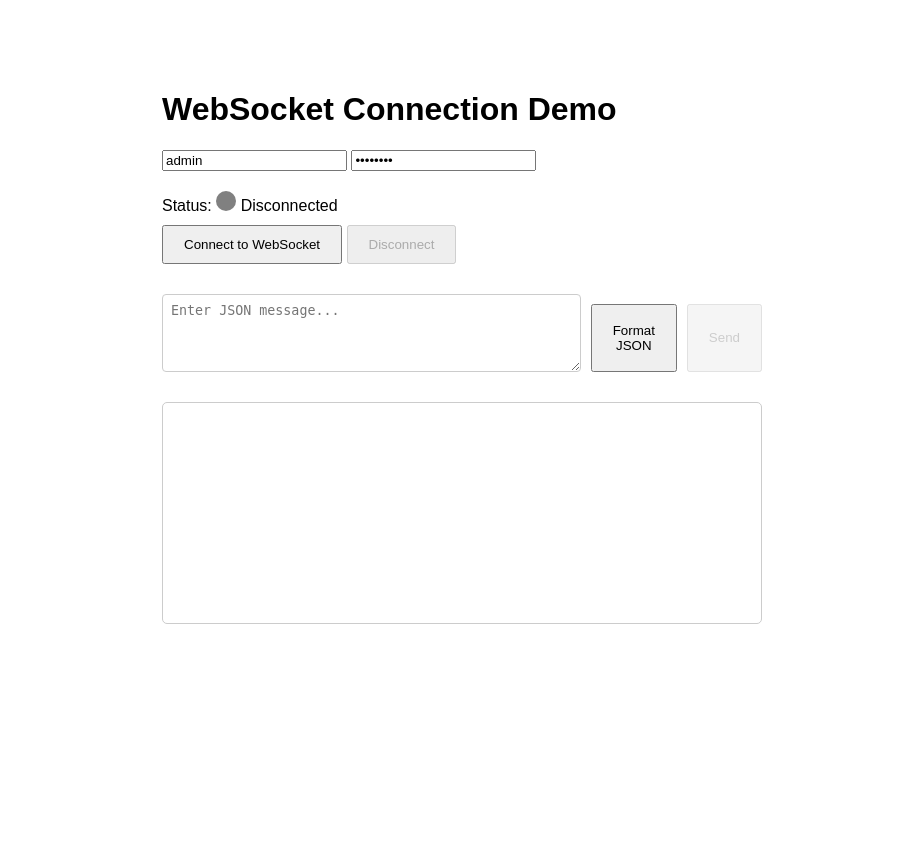
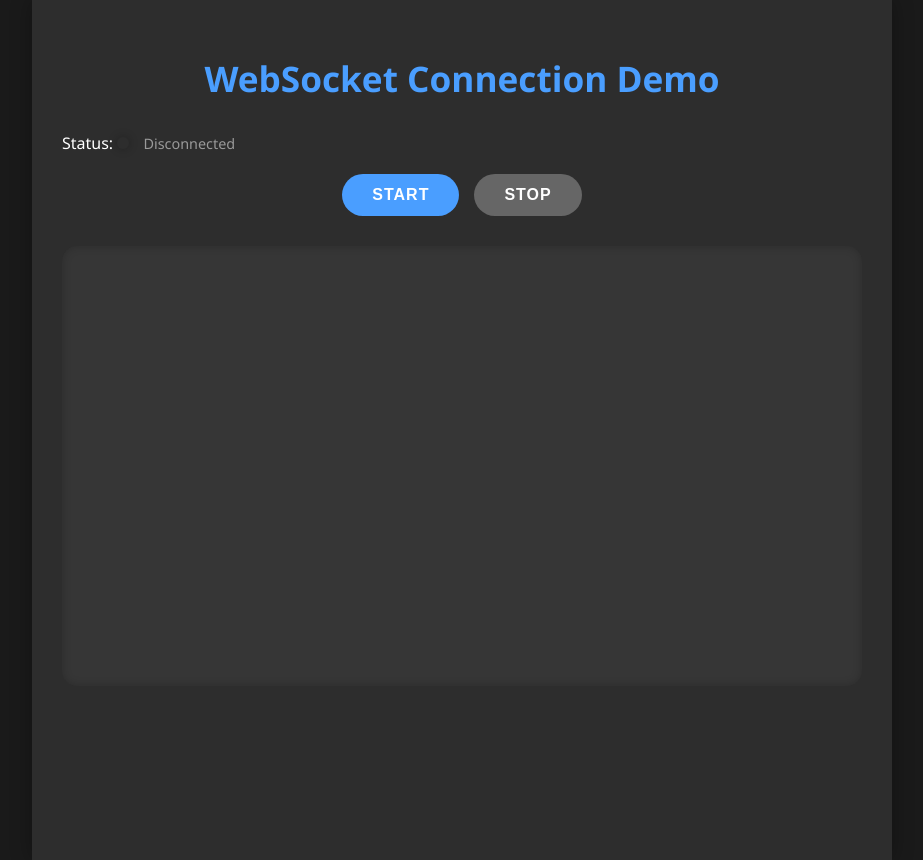
Before and after one commit to snakescriptdev/voice-ninja-server, a FastAPI app: page / in a window 1280 px wide. Shown: the whole page, without its empty margins (178-1101 px from the left). Before the commit the page ends 624 px from the top, so only its background shows below. Run offline with FastAPI, Linux system fonts and the light colour scheme; some libraries are stand-ins or nearby versions.

Commit message:
Fix Voice input

```diff
--- a/bot.py
+++ b/bot.py
@@ -3,10 +3,10 @@ import sys
 
 import boto3
 from dotenv import load_dotenv
-from loguru import logger
 from datetime import datetime
 import pandas as pd
 from typing import Optional
+from loguru import logger
 
 from pipecat.audio.vad.silero import SileroVADAnalyzer
 from pipecat.audio.filters.noisereduce_filter import NoisereduceFilter
@@ -24,9 +24,10 @@ from pipecat.transports.network.fastapi_websocket import (
 from pipecat.services.gemini_multimodal_live.gemini import GeminiMultimodalLiveLLMService
 SAMPLE_RATE = 24000
 load_dotenv(override=True)
-
 logger.remove(0)
 logger.add(sys.stderr, level="DEBUG")
+
+
 
 tools = [
     {
@@ -133,8 +134,6 @@ async def run_bot(websocket_client):
         api_key=os.getenv("GOOGLE_API_KEY"),
         tools=tools,
         voice_id="Aoede",                    # Voices: Aoede, Charon, Fenrir, Kore, Puck
-        transcribe_user_audio=True,          # Enable speech-to-text for user input
-        transcribe_model_audio=True,         # Enable speech-to-text for model responses
     )
     llm.register_function("get_snakescript_info", payment_kb)
 
@@ -143,7 +142,7 @@ async def run_bot(websocket_client):
     context = OpenAILLMContext(
 
         [{"role": "system", "content": system_instruction},
-            {"role": "user", "content": "Say hello."}],
+            {"role": "user", "content": "Say Hello and introduce yourself as SAGE and What Does SAGE Mean?"}],
     )
     context_aggregator = llm.create_context_aggregator(context)
     audiobuffer = AudioBufferProcessor(sample_rate=SAMPLE_RATE)
--- a/static/websocket.js
+++ b/static/websocket.js
@@ -1,4 +1,3 @@
-
 class WebSocketClient {
     constructor() {
         // Update these constants for better performance
@@ -51,11 +50,8 @@ class WebSocketClient {
         this.statusIndicator = document.querySelector('.status-indicator');
         this.statusText = document.getElementById('connection-status');
         this.logContainer = document.getElementById('log-container');
-        this.connectBtn = document.getElementById('connect-btn');
-        this.disconnectBtn = document.getElementById('disconnect-btn');
-        this.jsonInput = document.getElementById('json-input');
-        this.formatBtn = document.getElementById('format-btn');
-        this.sendBtn = document.getElementById('send-btn');
+        this.connectBtn = document.getElementById('start-btn');
+        this.disconnectBtn = document.getElementById('stop-btn');
     }
 
     initAudioSystem() {
@@ -82,9 +78,6 @@ class WebSocketClient {
         this.disconnectBtn.addEventListener('click', () => this.disconnect());
         this.Frame = null;
 
-        // Replace message input event listener with JSON input
-        this.formatBtn.addEventListener('click', () => this.formatJSON());
-        this.sendBtn.addEventListener('click', () => this.sendMessage());
 
         // Remove the enable audio button listener since we're auto-enabling
     }
@@ -140,8 +133,6 @@ class WebSocketClient {
                 this.log('Connected successfully!');
                 this.connectBtn.disabled = true;
                 this.disconnectBtn.disabled = false;
-                this.formatBtn.disabled = false;
-                this.sendBtn.disabled = false;
                 if (!this.audioContext) {
                     this.initAudioContext();
                 }
@@ -318,19 +309,27 @@ class WebSocketClient {
     stopAudio(closeWebsocket) {
         this.playTime = 0;
         this.isPlaying = false;
-        this.startBtn.disabled = false;
-        this.stopBtn.disabled = true;
 
         if (this.ws && closeWebsocket) {
             this.ws.close();
             this.ws = null;
         }
 
+        // Properly cleanup audio resources
         if (this.scriptProcessor) {
             this.scriptProcessor.disconnect();
+            this.scriptProcessor = null;
         }
+
         if (this.source) {
             this.source.disconnect();
+            this.source = null;
+        }
+
+        // Stop all microphone tracks
+        if (this.microphoneStream) {
+            this.microphoneStream.getTracks().forEach(track => track.stop());
+            this.microphoneStream = null;
         }
     }
 
--- a/templates/connect.html
+++ b/templates/connect.html
@@ -4,92 +4,122 @@
     <meta charset="UTF-8">
     <meta name="viewport" content="width=device-width, initial-scale=1.0">
     <script src="//cdn.jsdelivr.net/npm/protobufjs@7.X.X/dist/protobuf.min.js"></script>
-    <title>WebSocket Connection Demo</title>
+    <title>AI Voice Assistant</title>
     <style>
+        body {
+            background: #1a1a1a;
+            color: #ffffff;
+            margin: 0;
+            font-family: 'Segoe UI', Arial, sans-serif;
+        }
+
         .container {
-            max-width: 600px;
-            margin: 50px auto;
-            padding: 20px;
-            font-family: Arial, sans-serif;
+            max-width: 800px;
+            margin: 0 auto;
+            padding: 30px;
+            background: #2d2d2d;
+            min-height: 100vh;
+            box-shadow: 0 0 20px rgba(0,0,0,0.3);
+        }
+
+        h1 {
+            text-align: center;
+            color: #4a9eff;
+            font-size: 2.2em;
+            margin-bottom: 30px;
         }
 
         .status-indicator {
-            width: 20px;
-            height: 20px;
+            width: 12px;
+            height: 12px;
             border-radius: 50%;
             display: inline-block;
-            background-color: gray;
-            transition: background-color 0.3s ease;
+            box-shadow: 0 0 10px rgba(0,0,0,0.3);
         }
 
-        .status-indicator.connecting { background-color: yellow; }
-        .status-indicator.connected { background-color: green; }
-        .status-indicator.error { background-color: red; }
+        .status-indicator.connecting { background-color: #ffd700; box-shadow: 0 0 10px #ffd700; }
+        .status-indicator.connected { background-color: #00ff95; box-shadow: 0 0 10px #00ff95; }
+        .status-indicator.error { background-color: #ff4444; box-shadow: 0 0 10px #ff4444; }
 
         .log-container {
-            margin-top: 20px;
-            padding: 10px;
-            border: 1px solid #ccc;
-            border-radius: 5px;
-            height: 200px;
-            overflow-y: auto;
+            margin-top: 30px;
+            padding: 20px;
+            border: none;
+            border-radius: 15px;
+            height: 400px;
+            background: #363636;
+            box-shadow: inset 0 0 10px rgba(0,0,0,0.2);
         }
 
         .log-entry {
-            margin: 5px 0;
-            padding: 5px;
-            border-bottom: 1px solid #eee;
+            margin: 10px 0;
+            padding: 12px;
+            border-radius: 10px;
+            background: #404040;
+            border: none;
+            animation: fadeIn 0.3s ease;
+        }
+
+        @keyframes fadeIn {
+            from { opacity: 0; transform: translateY(10px); }
+            to { opacity: 1; transform: translateY(0); }
         }
 
         button {
-            padding: 10px 20px;
-            margin: 10px 0;
-            cursor: pointer;
+            background: #4a9eff;
+            color: white;
+            border: none;
+            border-radius: 25px;
+            padding: 12px 30px;
+            font-size: 1em;
+            transition: all 0.3s ease;
+            text-transform: uppercase;
+            letter-spacing: 1px;
+            font-weight: 600;
         }
 
-        .credentials-form {
-            margin-bottom: 20px;
+        button:hover {
+            background: #357abd;
+            transform: translateY(-2px);
+            box-shadow: 0 5px 15px rgba(74, 158, 255, 0.3);
         }
 
-        .message-form {
-            margin-top: 20px;
-            display: flex;
-            gap: 10px;
-        }
-
-        #message-input {
-            flex: 1;
-            padding: 8px;
-            border: 1px solid #ccc;
-            border-radius: 4px;
-        }
-
-        #send-btn {
-            padding: 8px 20px;
-        }
-
-        #send-btn:disabled {
-            cursor: not-allowed;
-            opacity: 0.6;
-        }
-
-        #json-input {
-            width: 100%;
-            padding: 8px;
-            border: 1px solid #ccc;
-            border-radius: 4px;
-            font-family: monospace;
-            margin-bottom: 10px;
-            resize: vertical;
+        button:disabled {
+            background: #666;
+            transform: none;
+            box-shadow: none;
         }
 
         .button-group {
             display: flex;
-            gap: 10px;
+            gap: 15px;
+            justify-content: center;
+            margin-top: 20px;
         }
 
-        .json-error {
-            border-color: red;
+        #connection-status {
+            color: #999;
+            margin-left: 10px;
+            font-size: 0.9em;
+        }
+
+        /* Scrollbar styling */
+        .log-container::-webkit-scrollbar {
+            width: 8px;
+        }
+
+        .log-container::-webkit-scrollbar-track {
+            background: #363636;
+            border-radius: 4px;
+        }
+
+        .log-container::-webkit-scrollbar-thumb {
+            background: #4a9eff;
+            border-radius: 4px;
+        }
+
+        .log-container::-webkit-scrollbar-thumb:hover {
+            background: #357abd;
         }
     </style>
 </head>
@@ -97,26 +127,17 @@
     <div class="container">
         <h1>WebSocket Connection Demo</h1>
 
-        <div class="credentials-form">
-            <input type="text" id="username" placeholder="Username" value="admin">
-            <input type="password" id="password" placeholder="Password" value="admin123">
-        </div>
+            <input hidden id="username" placeholder="Username" value="admin">
+            <input hidden id="password" placeholder="Password" value="admin123">
 
         <div>
             Status: <div class="status-indicator"></div>
             <span id="connection-status">Disconnected</span>
         </div>
 
-        <button id="connect-btn">Connect to WebSocket</button>
-        <button id="disconnect-btn" disabled>Disconnect</button>
-
-        <div class="message-form">
-            <textarea id="json-input" placeholder="Enter JSON message..." rows="4"></textarea>
-            <div class="button-group">
-                <button id="format-btn">Format JSON</button>
-                <button id="send-btn" disabled>Send</button>
-                <!-- <button id="enable-audio" class="btn">Enable Audio</button> -->
-            </div>
+        <div class="button-group">
+            <button id="start-btn" class="connect-btn">Start</button>
+            <button id="stop-btn" class="disconnect-btn" disabled>Stop</button>
         </div>
 
         <div class="log-container" id="log-container"></div>
```
